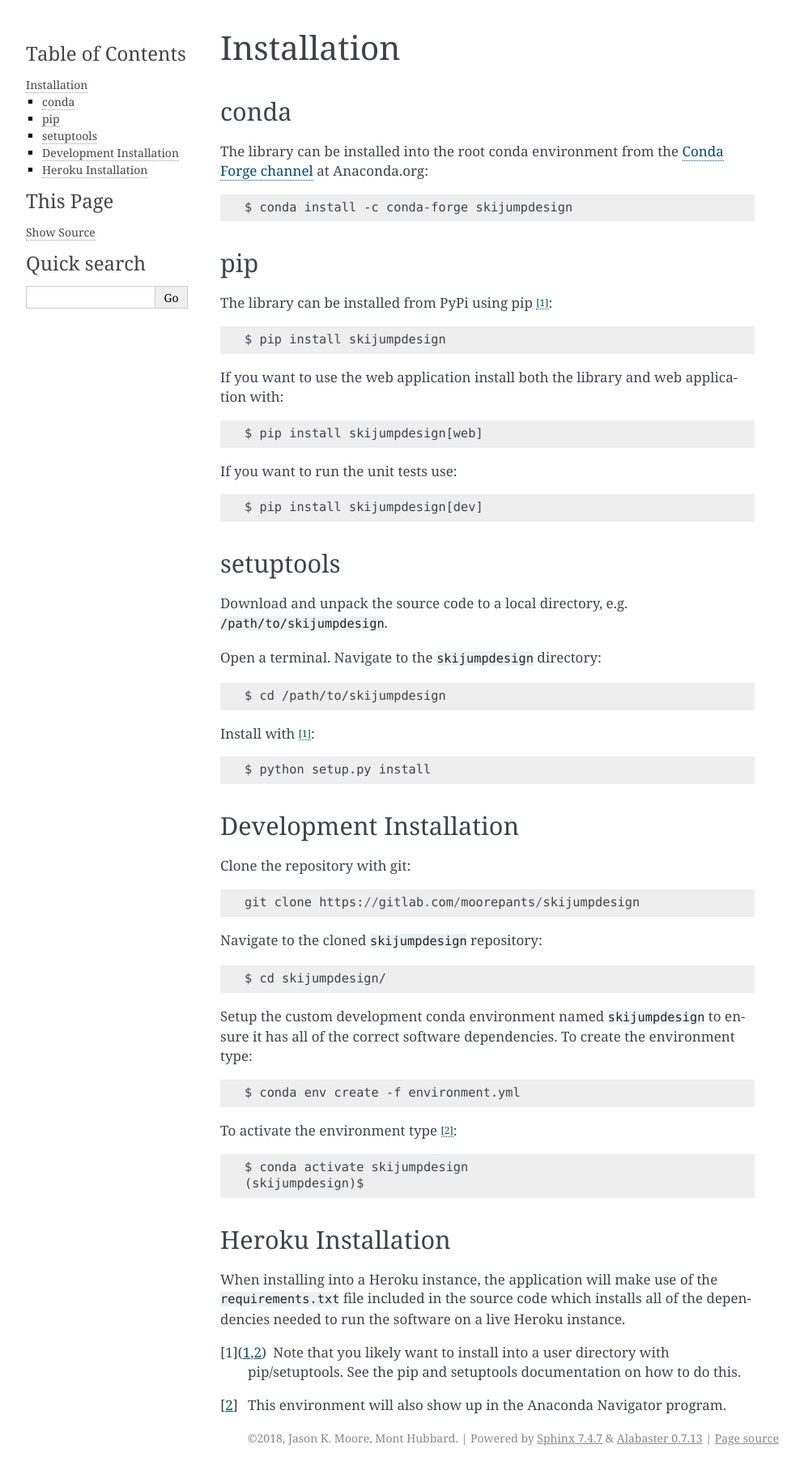
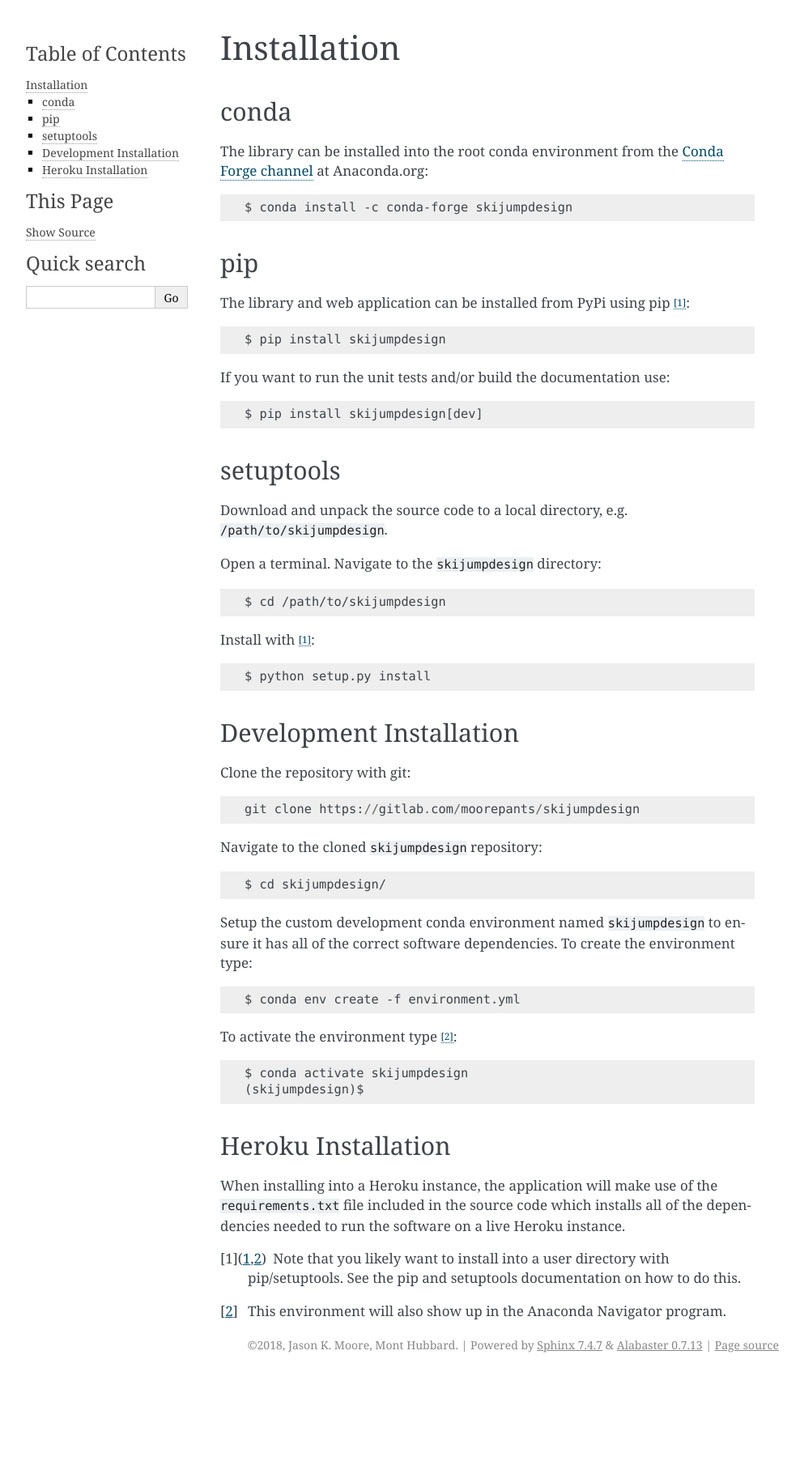
Before and after one commit to mechmotum/skijumpdesign, a Sphinx documentation site: the page built from docs/install.rst, in a window 1280 px wide. Shown: the whole page at 81% size, without its empty margins (148-1141 px from the left). Built offline with Sphinx 7.4.7, drawn with Linux system fonts in a browser that asks for light colours; after the commit the page ends 1700 px from its top, so only the background shows below that.

Commit message:
updated the install docs to reflect no [web].

```diff
--- a/docs/install.rst
+++ b/docs/install.rst
@@ -17,16 +17,11 @@ Forge channel`_ at Anaconda.org::
 pip
 ===
 
-The library can be installed from PyPi using pip [1]_::
+The library and web application can be installed from PyPi using pip [1]_::
 
    $ pip install skijumpdesign
 
-If you want to use the web application install both the library and web
-application with::
-
-   $ pip install skijumpdesign[web]
-
-If you want to run the unit tests use::
+If you want to run the unit tests and/or build the documentation use::
 
    $ pip install skijumpdesign[dev]
 
```
Also changed, not shown: 1 other file.
